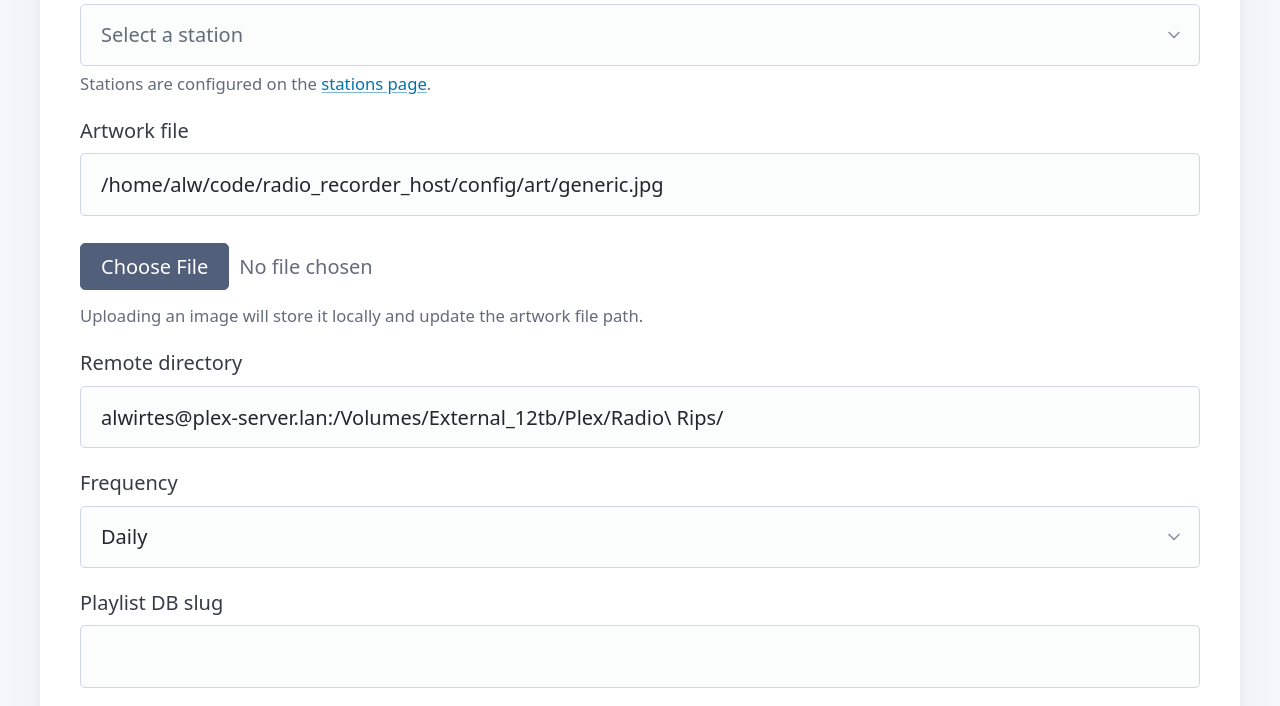
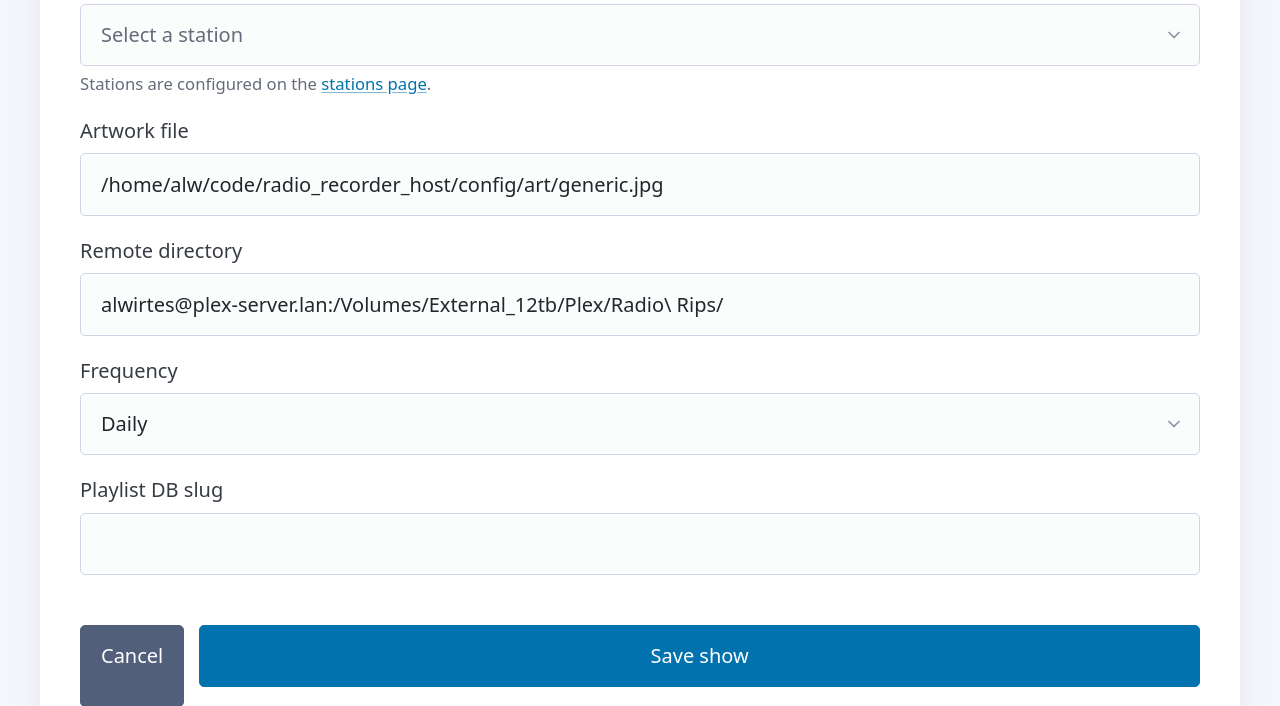
Before and after one commit to wirtes/radio_recorder_web_ui, a Flask app: page /shows/new in a window 1280 px wide. Shown: the part 581-1287 px from the top of the page. Run offline with Flask 3, Linux system fonts and the light colour scheme; some libraries are stand-ins or nearby versions.

Commit message:
Remove artwork upload support

```diff
--- a/app.py
+++ b/app.py
@@ -13,7 +13,6 @@ from flask import (
     request,
     url_for,
 )
-from werkzeug.utils import secure_filename
 
 BASE_DIR = Path(__file__).parent
 CONFIG_DIR = BASE_DIR / "../radio_recorder_host/config" # This let's us keep the UI in a separate project for now.
@@ -22,7 +21,6 @@ STATIONS_FILE = CONFIG_DIR / "config_stations.json"
 
 DEFAULT_REMOTE_DIRECTORY = "alwirtes@plex-server.lan:/Volumes/External_12tb/Plex/Radio\\ Rips/"
 DEFAULT_ARTWORK_PATH = "/home/alw/code/radio_recorder_host/config/art/generic.jpg"
-ARTWORK_UPLOAD_DIR = CONFIG_DIR / "art"
 
 SHOW_FIELDS: Tuple[Tuple[str, str], ...] = (
     ("show", "Show name"),
@@ -45,32 +43,6 @@ def save_json(path: Path, data: Dict) -> None:
     path.parent.mkdir(parents=True, exist_ok=True)
     with path.open("w", encoding="utf-8") as f:
         json.dump(data, f, indent=2, sort_keys=True)
-
-
-def save_uploaded_artwork(uploaded_file) -> tuple[str | None, str | None]:
-    if not uploaded_file or not uploaded_file.filename:
-        return None, None
-
-    filename = secure_filename(uploaded_file.filename)
-    if not filename:
-        return None, "The provided artwork filename is invalid."
-
-    ARTWORK_UPLOAD_DIR.mkdir(parents=True, exist_ok=True)
-
-    destination = ARTWORK_UPLOAD_DIR / filename
-    stem = destination.stem
-    suffix = destination.suffix
-    counter = 1
-    while destination.exists():
-        destination = ARTWORK_UPLOAD_DIR / f"{stem}_{counter}{suffix}"
-        counter += 1
-
-    try:
-        uploaded_file.save(destination)
-    except OSError as exc:
-        return None, f"Unable to save artwork file: {exc}"
-
-    return str(destination.resolve()), None
 
 
 app = Flask(__name__)
@@ -142,13 +114,6 @@ def handle_show_form_submission(original_key: str | None = None):
         target = url_for("create_show") if original_key is None else url_for("edit_show", show_key=original_key)
         return redirect(target)
 
-    uploaded_artwork = request.files.get("artwork_file_upload")
-    saved_artwork_path, artwork_error = save_uploaded_artwork(uploaded_artwork)
-    if artwork_error:
-        flash(artwork_error, "error")
-        target = url_for("create_show") if original_key is None else url_for("edit_show", show_key=original_key)
-        return redirect(target)
-
     data = {}
     for field, _ in SHOW_FIELDS:
         form_field = field.replace("-", "_")
@@ -157,9 +122,6 @@ def handle_show_form_submission(original_key: str | None = None):
             value = DEFAULT_REMOTE_DIRECTORY
 
         if field == "artwork-file":
-            if saved_artwork_path:
-                data[field] = saved_artwork_path
-                continue
             if value:
                 data[field] = value
                 continue
--- a/templates/shows/form.html
+++ b/templates/shows/form.html
@@ -6,7 +6,7 @@
       <h1>{{ 'Add show' if not show_key else 'Edit show' }}</h1>
       <p>Shows are stored in <code>config/config_shows.json</code>. Update the fields below and submit to save your changes.</p>
     </header>
-    <form method="post" enctype="multipart/form-data" class="stack">
+    <form method="post" class="stack">
       <label for="show_key">Slug</label>
       <input type="text" id="show_key" name="show_key" value="{{ request.form.get('show_key', show_key) }}" required placeholder="e.g. super-sonido">
       <small>This key must be unique and will be used by the recorder.</small>
@@ -31,8 +31,6 @@
           </select>
         {% elif field == 'artwork-file' %}
           <input type="text" id="{{ form_name }}" name="{{ form_name }}" value="{{ value }}" placeholder="Path to the artwork file">
-          <input type="file" id="{{ form_name }}_upload" name="{{ form_name }}_upload" accept="image/*">
-          <small>Uploading an image will store it locally and update the artwork file path.</small>
         {% else %}
           <input type="text" id="{{ form_name }}" name="{{ form_name }}" value="{{ value }}" required>
         {% endif %}
```
